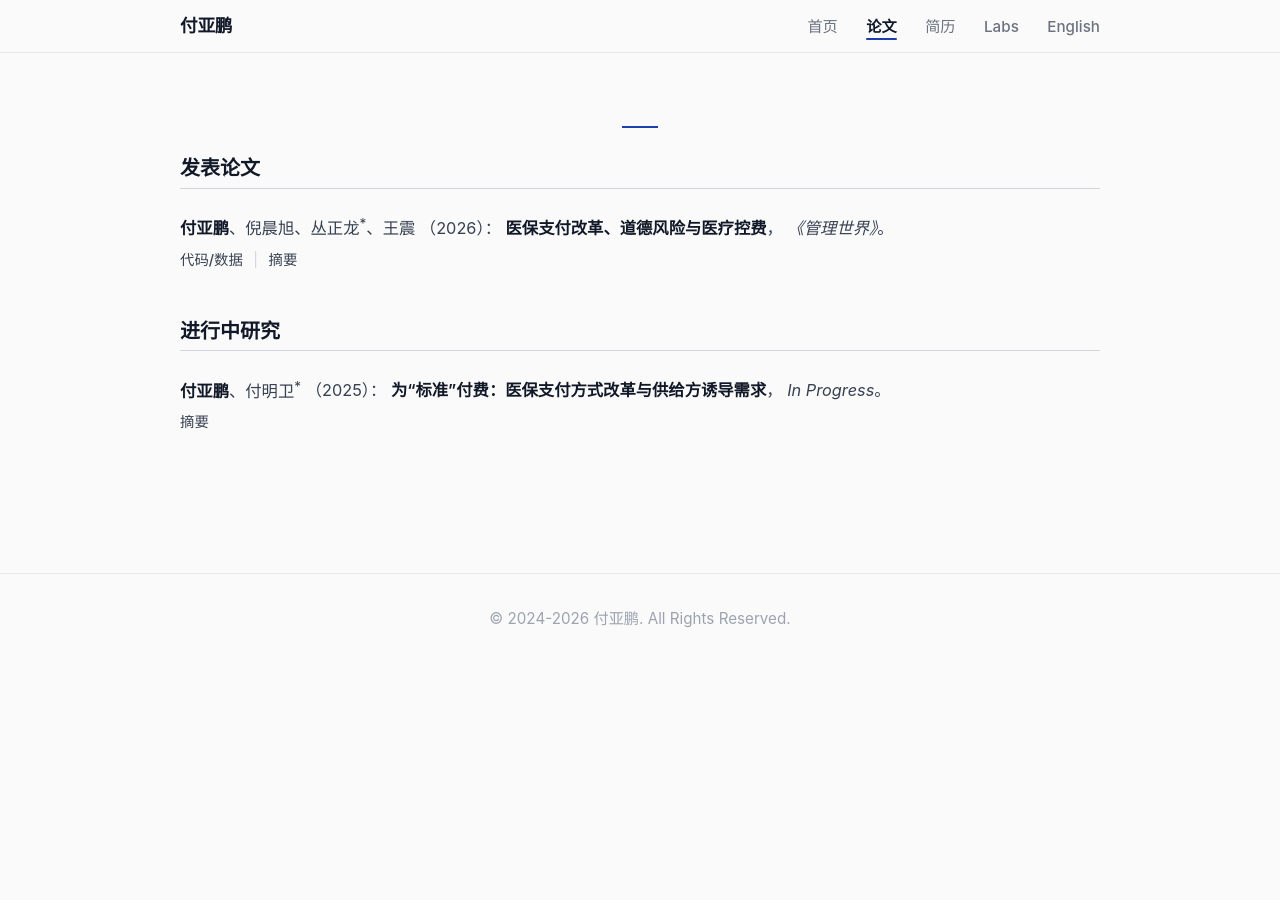
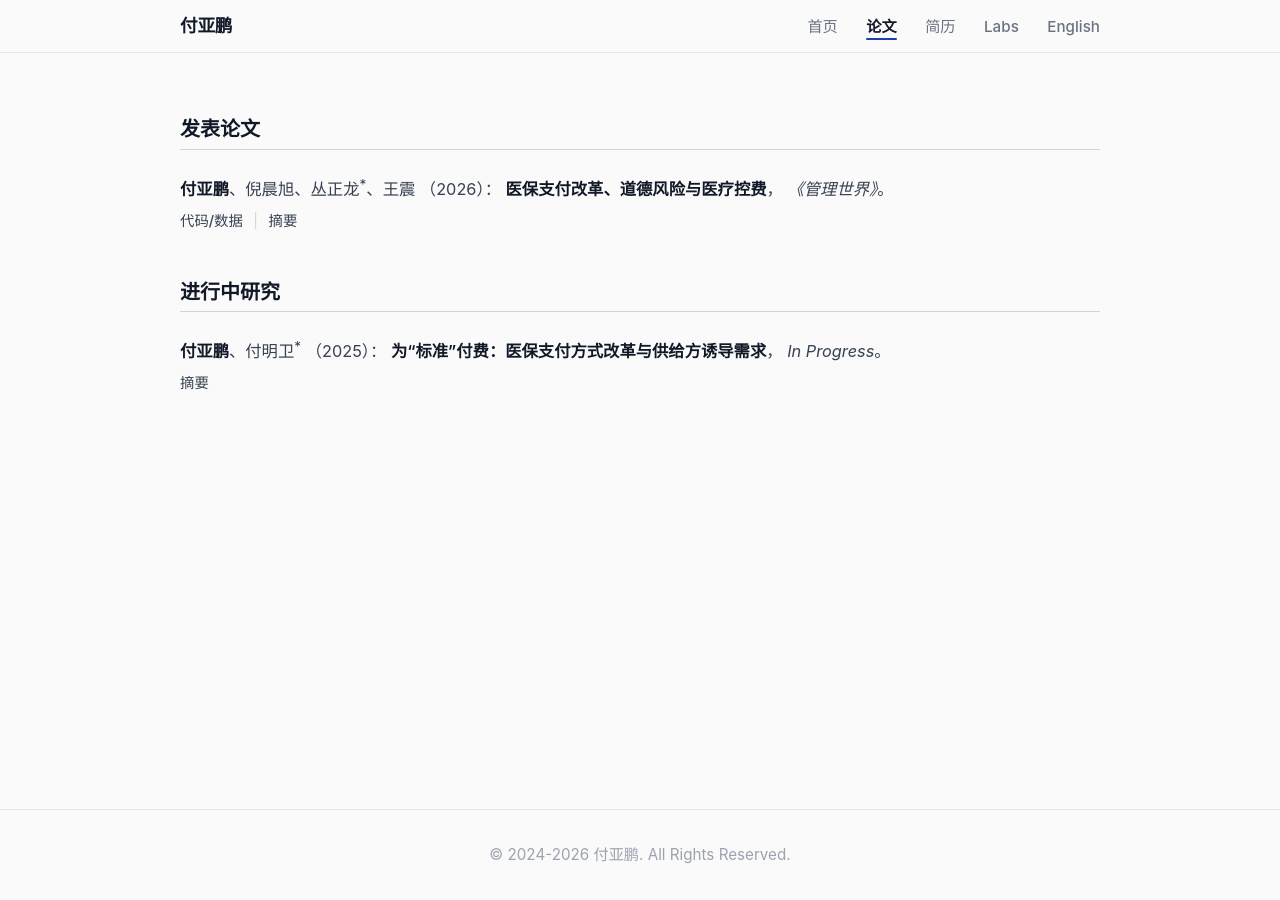
Before and after one commit to fyapeng/fyapeng.github.io, a Jekyll site: the page built from research.html, in a window 1280 px wide. Built offline with Jekyll 4.4.1, drawn with Linux system fonts in a browser that asks for light colours.

Commit message:
Update style.css

```diff
--- a/assets/css/style.css
+++ b/assets/css/style.css
@@ -39,6 +39,22 @@ body {
   -webkit-font-smoothing: antialiased;
   -moz-osx-font-smoothing: grayscale;
   text-rendering: optimizeLegibility;
+  min-height: 100vh;
+}
+
+/* Sticky footer：让 footer 始终沉底 */
+.wrapper {
+  display: flex;
+  flex-direction: column;
+  min-height: 100vh;
+}
+
+.wrapper > .page-content {
+  flex: 1 0 auto;  /* 内容区自动撑满剩余空间 */
+}
+
+.wrapper > .site-footer {
+  flex-shrink: 0;  /* footer 不被压缩 */
 }
 
 .container { max-width: 960px; margin: 0 auto; padding: 0 20px; }
@@ -69,6 +85,15 @@ h1, h2, h3, h4, h5, h6 {
   width: 36px;
   height: 2px;
   background-color: var(--accent-color);
+}
+
+/* 空的 section-title 不显示装饰线 */
+.section-title:empty::after {
+  display: none;
+}
+.section-title:empty {
+  margin: 0;
+  padding: 0;
 }
 
 .section-title-left {
```
